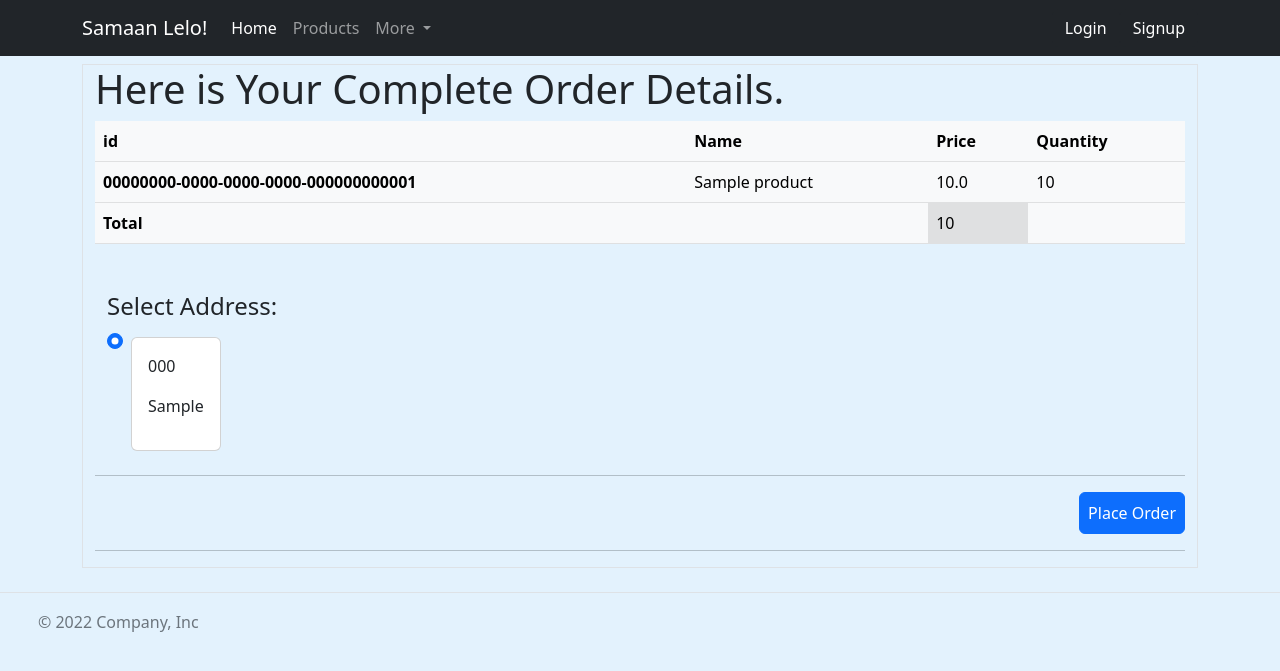
After one commit to Sourabh044/Ecommerce-Django, a Django app: template templates/checkout.html in a window 1280 px wide. The commit adds this page. Shown: the top 671 px of the page. Run offline with Django 4.2, Linux system fonts and the light colour scheme; tables that the repository leaves empty hold one stand-in row (values such as "Sample post"); the template is opened without the code that fills it: values that come from a table or form of the project are taken from there, most other values are stand-ins (such as "Sample title", 1, 10 or a date in 2020); parts of the project's set-up code (start-up, migrations or seed data) failed here and were passed over; some libraries are stand-ins or nearby versions.

Commit message:
Refactored Cart added checkout

```diff
--- /dev/null
+++ b/api/urls.py
@@ -0,0 +1,14 @@
+from django.contrib import admin
+from django.urls import path , include
+from django.conf import settings
+from .views import *
+from rest_framework import routers
+
+router = routers.DefaultRouter()
+router.register(r'products', ProductViewSet)
+
+urlpatterns = [
+    path("allproducts", all_products, name="api-products"),
+
+]
+urlpatterns += router.urls
--- a/core/models.py
+++ b/core/models.py
@@ -1,4 +1,5 @@
 # from django.db import models
+from email.policy import default
 from django.contrib.gis.db import models
 from django.contrib.gis.geos import Point
 from uuid import uuid4
@@ -22,7 +23,7 @@ class Product(models.Model):
     brand = models.ForeignKey(Brand, on_delete=models.CASCADE)
     description = models.TextField(max_length=500, blank=True, default="No Description")
     price = models.FloatField(blank=False, null=False)
-
+    user = models.ForeignKey(User, on_delete=models.CASCADE)
     def __str__(self):
         return self.name
 
@@ -34,7 +35,7 @@ class Cart(models.Model):
         Product, on_delete=models.CASCADE, blank=True, null=True
     )
     quantity = models.PositiveSmallIntegerField(default=1)
-
+    order_status = models.BooleanField(default=False)
     def __str__(self) -> str:
         return f"{self.product.name} | {self.quantity}"
 
--- a/core/urls.py
+++ b/core/urls.py
@@ -1,7 +1,7 @@
 from django.shortcuts import HttpResponse
 from django.urls import path, include
 from .views import *
-
+from rest_framework.authtoken import views
 
 def check(request):
     return HttpResponse("Hello World!")
@@ -10,15 +10,19 @@ def check(request):
 urlpatterns = [
     path("", Home, name="home"),
     path("products/", ProductsView, name="products"),
-    path("products/buy/<str:pk>", BuyView, name="buy-now"),
-    path("products/buy/", BuyView, name="buy-now"),
+    path("products/add-to-cart/<str:pk>",add_to_cart_view, name="add-to-cart"),
+    path("products/buy/", OrderPlaceView, name="PlaceOrder"),
+    path("products/buy/<str:pk>", OrderPlaceView, name="buy-now-single"),
     path("cart/", CartView, name="cart"),
     path("cart/<str:pk>", CartView, name="remove-cart"),
-    path("myorders/", OrderView, name="all-orders"),
+    path("myorders/", OrderListView, name="all-orders"),
     path("add-address/", AddressView, name="add-addresses"),
     path("address/", AddressListView, name="all-addresses"),
     path("address/<str:pk>", AddressListView, name="single-addresses"),
     path("login/", Login_view, name="login"),
     path("logout/", Logout_view, name="logout"),
     path("signup/", Signup_view, name="signup"),
+    path("checkout/", Checkout, name="checkout"),
+
+    path('token/', views.obtain_auth_token), #api token url
 ]
--- a/ecommerce/urls.py
+++ b/ecommerce/urls.py
@@ -6,5 +6,6 @@ from django.conf.urls.static import static
 urlpatterns = [
     path('admin/', admin.site.urls),
     path('', include('core.urls')),
-    path('api-auth/', include('rest_framework.urls'))
-]+ static(settings.MEDIA_URL, document_root=settings.MEDIA_ROOT)
+    path('api/', include('api.urls'))   ,
+    path('api-auth/', include('rest_framework.urls'))   ,
+] + static(settings.MEDIA_URL, document_root=settings.MEDIA_ROOT)
--- a/templates/base.html
+++ b/templates/base.html
@@ -34,9 +34,9 @@
       href="https://cdn.jsdelivr.net/npm/bootstrap-icons@1.9.1/font/bootstrap-icons.css"
     />
   </head>
-  <body>
+  <body style="background-color: #e3f2fd">
     <!-- <h1 class="lead">Ecommerce Project</h1> -->
-    <nav class="navbar navbar-expand-lg" style="background-color: #e3f2fd">
+    <nav class="navbar navbar-dark bg-dark navbar-expand-lg ">
       <div class="container">
         <a class="navbar-brand" href="">Samaan Lelo!</a>
         <button
--- a/templates/cart.html
+++ b/templates/cart.html
@@ -29,7 +29,7 @@
   {%endfor%}
 </div>
 {% if status %}
-<a href="/products/buy/" class="btn btn-primary">Place Order</a>
+<a href="/checkout/" class="btn btn-primary">Place Order</a>
 {% else %}
     <div class="container">
     <h4 class='lead'>No items in Cart</h4>
--- /dev/null
+++ b/templates/checkout.html
@@ -0,0 +1,67 @@
+{% extends 'base.html' %} {% block title %}Cart{% endblock %} {% load static %}
+{%block content%}
+
+<div class="container border my-2 mb-10">
+    <h1>Here is Your Complete Order Details.</h1>
+<table class="table table-hover my-2 mb-5 table-light">
+  <thead>
+    <tr>
+      <th scope="col">id</th>
+      <th scope="col">Name</th>
+      <th scope="col">Price</th>
+      <th scope="col">Quantity</th>
+    </tr>
+  </thead>
+  <tbody>
+  {% for item in cart %}
+    <tr>
+      <th scope="row">{{item.id}}</th>
+      <td>{{item.product.name}}</td>
+      <td>{{item.product.price}}</td>
+      <td>{{item.quantity}}</td>
+    </tr>
+    {% endfor %}
+    <tr>
+      <th scope="row" colspan="2">Total</th>
+      <td class="table-active">{{total}}</td>
+      <td></td>
+    </tr>
+  </tbody>
+</table>
+<div class="container">
+    <h4>Select Address:</h4>
+    {% for address in addresses %}
+    <div class="form-check">
+    {% if address.default %}
+  <input class="form-check-input" type="radio" name="flexRadioDefault" id="flexRadioDefault1" checked>
+  {% else %}
+  <input class="form-check-input" type="radio" name="flexRadioDefault" id="flexRadioDefault1" >
+  {% endif %}
+  <label class="form-check-label" for="flexRadioDefault1">
+    <div class="card my-2">
+  <div class="card-body w-auto">
+    <p>{{address.pincode}}<p>
+    <span>{{address.landmark}}</span>
+  </div>
+</div>
+  </label>
+</div>
+    {% endfor %}
+
+
+</div>
+<hr>
+<div class="d-flex mb-3">
+<a href="/products/buy/" class="btn btn-primary ms-auto p-2">Place Order</a>
+</div>
+<hr>
+</div>
+
+
+
+
+
+
+
+
+{%endblock%}
--- a/templates/order.html
+++ b/templates/order.html
@@ -2,7 +2,7 @@
 {% block title %}Products{% endblock %}
 {% load static %}
 {%block content%}
-<table class="table">
+<table class="table table-hover my-2 mb-5 table-dark">
   <thead>
     <tr>
       <th scope="col">id</th>
```
Also changed, not shown: api/serializers.py (added, +17 -0 lines), api/views.py (+20 -2 lines), core/views.py (+77 -21 lines), ecommerce/settings.py (+9 -1 lines), templates/products.html (+10 -2 lines).
